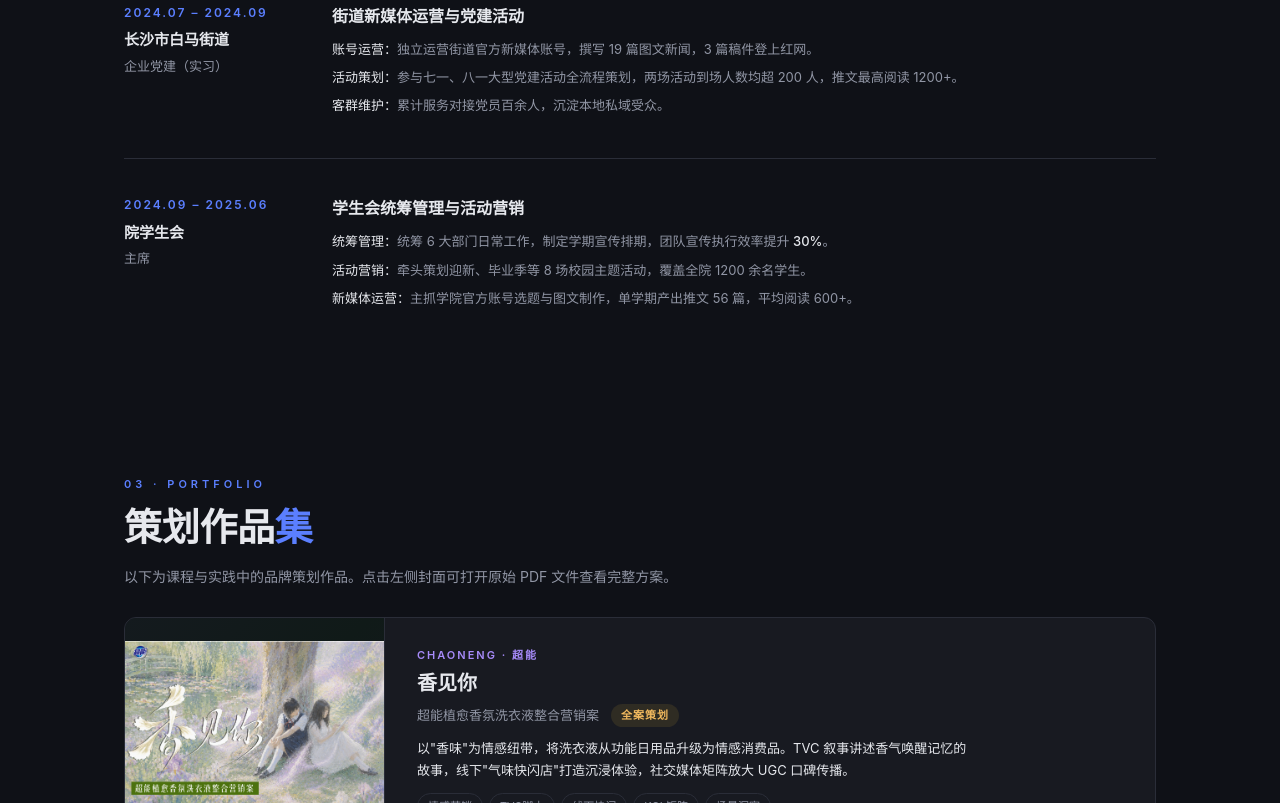
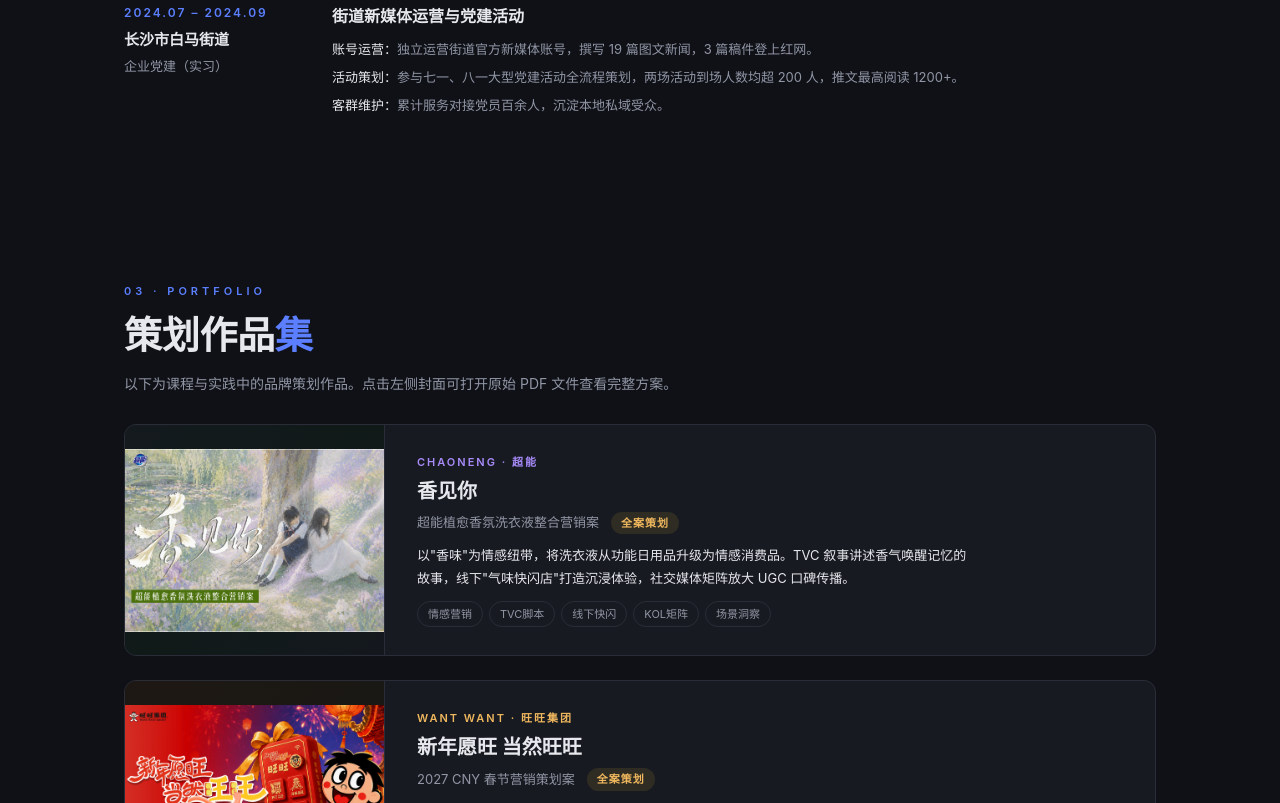
Before and after one commit to ruanchao2003/portfolio, a plain HTML site: page index.html in a window 1280 px wide. Shown: the part 2012-2815 px from the top of the page. Drawn offline with Linux system fonts and the light colour scheme.

Commit message:
删除学生会主席经历，保留三条核心实习项目经历

```diff
--- a/index.html
+++ b/index.html
@@ -669,20 +669,6 @@
       <p class="exp-desc"><strong>客群维护：</strong>累计服务对接党员百余人，沉淀本地私域受众。</p>
     </div>
   </div>
-
-  <div class="exp-item fade-in">
-    <div class="exp-meta">
-      <div class="exp-date">2024.09 – 2025.06</div>
-      <div class="exp-org">院学生会</div>
-      <div class="exp-role">主席</div>
-    </div>
-    <div class="exp-body">
-      <h4>学生会统筹管理与活动营销</h4>
-      <p class="exp-desc"><strong>统筹管理：</strong>统筹 6 大部门日常工作，制定学期宣传排期，团队宣传执行效率提升 <strong>30%</strong>。</p>
-      <p class="exp-desc"><strong>活动营销：</strong>牵头策划迎新、毕业季等 8 场校园主题活动，覆盖全院 1200 余名学生。</p>
-      <p class="exp-desc"><strong>新媒体运营：</strong>主抓学院官方账号选题与图文制作，单学期产出推文 56 篇，平均阅读 600+。</p>
-    </div>
-  </div>
 </section>
 
 <!-- ====== WORKS ====== -->
```
